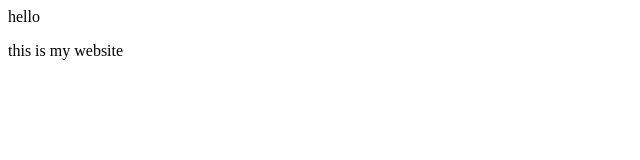
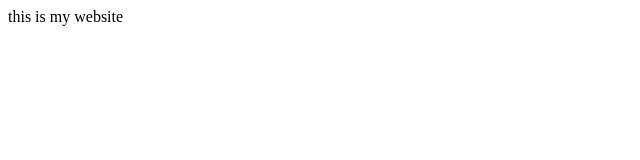
Before and after one commit to fathiaski6-ctrl/Digital-Recipe-Book, a plain HTML site: page Index.html in a window 1280 px wide. Shown: the whole page, without its empty margins (0-640 px from the left). Drawn offline with Linux system fonts and the light colour scheme.

Commit message:
new code added

```diff
--- a/Index.html
+++ b/Index.html
@@ -1,5 +1,5 @@
 <html>
-    <body>hello
+    <body>
         <p>this is my website</p>
     </body>
     </html>
```
